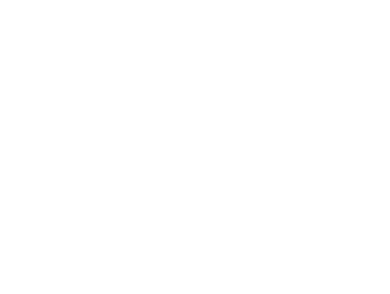
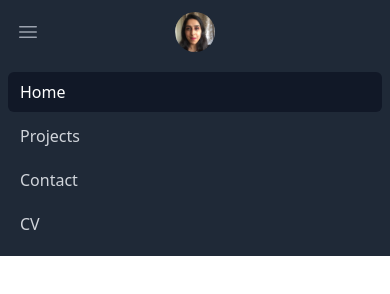
Before and after one commit to hali-27/Web-Portfolio, a plain HTML site: page index.html in a window 390 px wide. Drawn offline with nearby package versions, Linux system fonts and the light colour scheme.

Commit message:
add nav bar

```diff
--- a/index.html
+++ b/index.html
@@ -7,6 +7,84 @@
     <script src="https://cdn.tailwindcss.com"></script>
 </head>
 <body>
+    <nav class="bg-gray-800">
+        <div class="mx-auto max-w-7xl px-2 sm:px-6 lg:px-8">
+          <div class="relative flex h-16 items-center justify-between">
+            <div class="absolute inset-y-0 left-0 flex items-center sm:hidden">
+              <!-- Mobile menu button-->
+              <button type="button" class="relative inline-flex items-center justify-center rounded-md p-2 text-gray-400 hover:bg-gray-700 hover:text-white focus:outline-none focus:ring-2 focus:ring-inset focus:ring-white" aria-controls="mobile-menu" aria-expanded="false">
+                <span class="absolute -inset-0.5"></span>
+                <span class="sr-only">Open main menu</span>
+                <!--
+                  Icon when menu is closed.
+
+                  Menu open: "hidden", Menu closed: "block"
+                -->
+                <svg class="block size-6" fill="none" viewBox="0 0 24 24" stroke-width="1.5" stroke="currentColor" aria-hidden="true" data-slot="icon">
+                  <path stroke-linecap="round" stroke-linejoin="round" d="M3.75 6.75h16.5M3.75 12h16.5m-16.5 5.25h16.5" />
+                </svg>
+                <!--
+                  Icon when menu is open.
+
+                  Menu open: "block", Menu closed: "hidden"
+                -->
+                <svg class="hidden size-6" fill="none" viewBox="0 0 24 24" stroke-width="1.5" stroke="currentColor" aria-hidden="true" data-slot="icon">
+                  <path stroke-linecap="round" stroke-linejoin="round" d="M6 18 18 6M6 6l12 12" />
+                </svg>
+              </button>
+            </div>
+            <div class="flex flex-1 items-center justify-center sm:items-stretch sm:justify-start">
+              <div class="flex shrink-0 items-center">
+                <img class="size-10 rounded-full" src="Photos/linkedIN.png" alt="display photo">
+              </div>
+              <div class="hidden sm:ml-6 sm:block">
+                <div class="flex space-x-4">
+                  <!-- Current: "bg-gray-900 text-white", Default: "text-gray-300 hover:bg-gray-700 hover:text-white" -->
+                  <a href="#" class="rounded-md bg-gray-900 px-3 py-2 text-sm font-medium text-white" aria-current="page">Home</a>
+                  <a href="#" class="rounded-md px-3 py-2 text-sm font-medium text-gray-300 hover:bg-gray-700 hover:text-white">Projects</a>
+                  <a href="#" class="rounded-md px-3 py-2 text-sm font-medium text-gray-300 hover:bg-gray-700 hover:text-white">Contact</a>
+                  <a href="#" class="rounded-md px-3 py-2 text-sm font-medium text-gray-300 hover:bg-gray-700 hover:text-white">CV</a>
+
+                </div>
+              </div>
+            </div>
+            <div class="absolute inset-y-0 right-0 flex items-center pr-2 sm:static sm:inset-auto sm:ml-6 sm:pr-0">
+
+
+              <!-- Profile dropdown -->
+
+
+                <!--
+                  Dropdown menu, show/hide based on menu state.
+
+                  Entering: "transition ease-out duration-100"
+                    From: "transform opacity-0 scale-95"
+                    To: "transform opacity-100 scale-100"
+                  Leaving: "transition ease-in duration-75"
+                    From: "transform opacity-100 scale-100"
+                    To: "transform opacity-0 scale-95"
+                -->
+
+              </div>
+            </div>
+          </div>
+        </div>
+
+        <!-- Mobile menu, show/hide based on menu state. -->
+        <div class="sm:hidden" id="mobile-menu">
+          <div class="space-y-1 px-2 pb-3 pt-2">
+            <!-- Current: "bg-gray-900 text-white", Default: "text-gray-300 hover:bg-gray-700 hover:text-white" -->
+            <a href="#" class="block rounded-md bg-gray-900 px-3 py-2 text-base font-medium text-white" aria-current="page">Home</a>
+            <a href="#" class="block rounded-md px-3 py-2 text-base font-medium text-gray-300 hover:bg-gray-700 hover:text-white">Projects</a>
+            <a href="#" class="block rounded-md px-3 py-2 text-base font-medium text-gray-300 hover:bg-gray-700 hover:text-white">Contact</a>
+            <a href="#" class="block rounded-md px-3 py-2 text-base font-medium text-gray-300 hover:bg-gray-700 hover:text-white">CV</a>
+          </div>
+        </div>
+      </nav>
+
+
+
+
 
 </body>
 </html>
```
Also changed, not shown: Photos/linkedIN.png (added).
